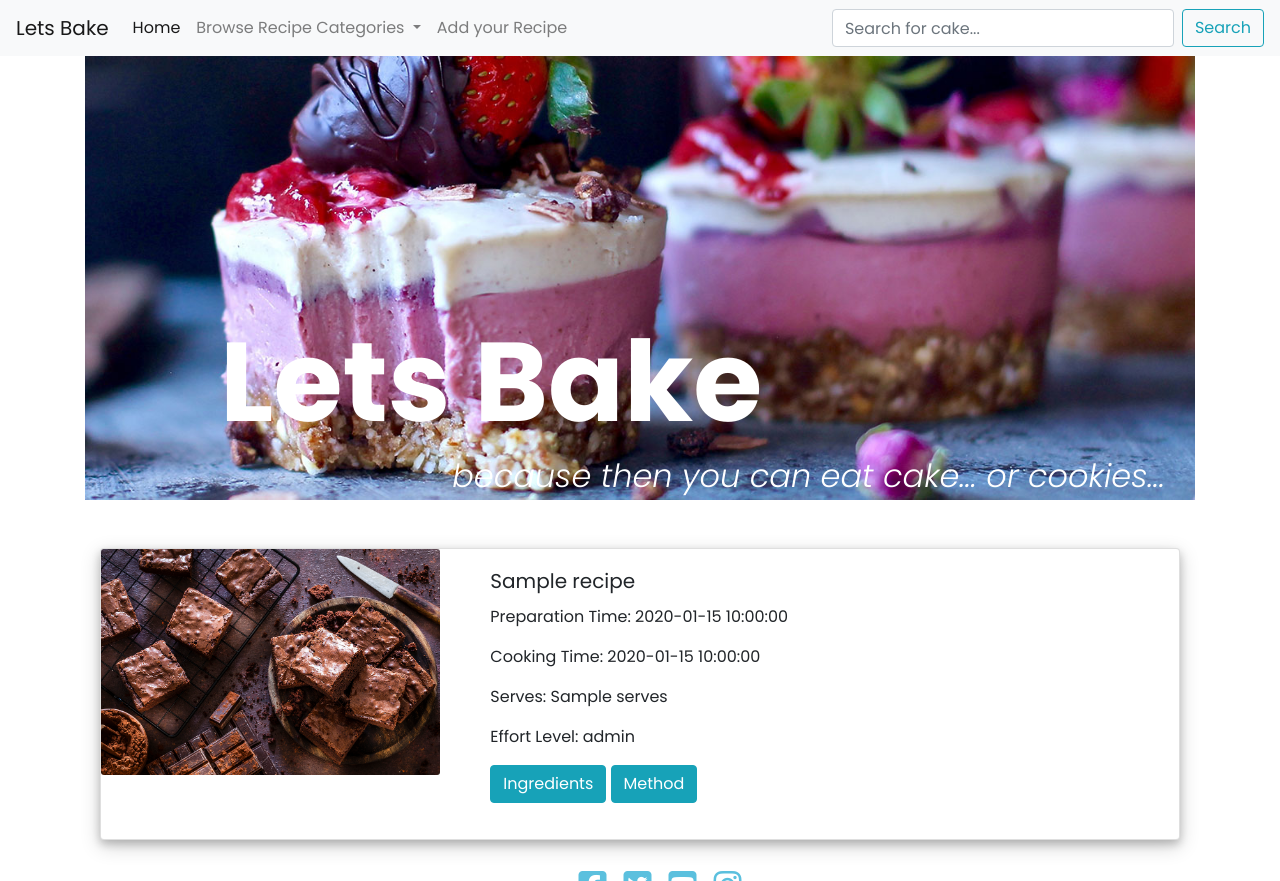
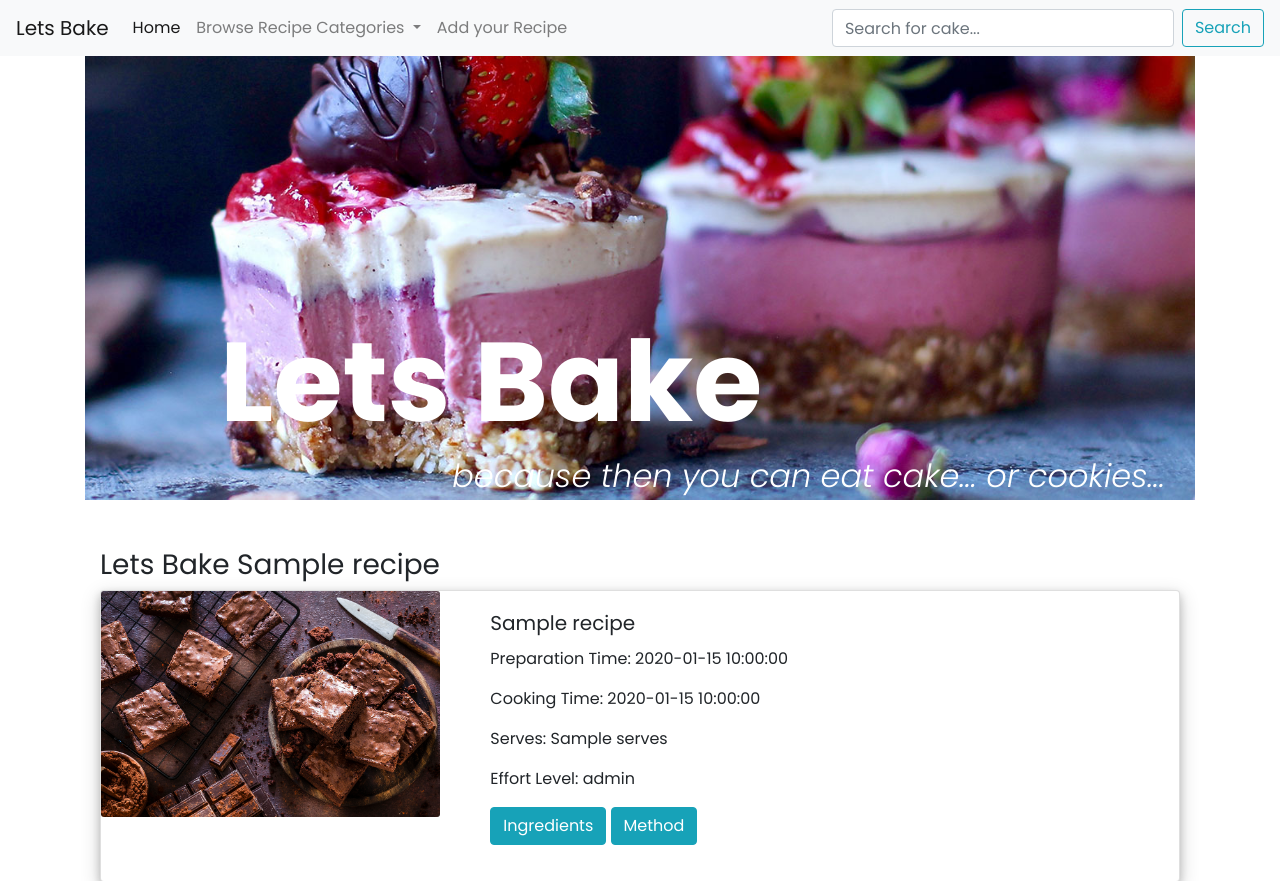
Before and after one commit to ClaireRoberts1403/MilestoneProject3LetsBake, a Flask app: page /category/1 in a window 1280 px wide. Shown: the top 881 px of the page. Run offline with Flask 2, Linux system fonts and the light colour scheme; a database or web service that is not in the repository returns one stand-in record (values such as "Sample title"); some libraries are stand-ins or nearby versions.

Commit message:
category added to title on category page

```diff
--- a/templates/category_page.html
+++ b/templates/category_page.html
@@ -16,6 +16,8 @@
 {% for recipe in Recipes %}
 <div class="container-fluid">
     <br>
+    <h3>            Lets Bake {{recipe.category_name}}</h1>
+</h3>
     <div class="card mb-3 recipe_card">
         <div class="row gutters">
             <div class="col-md-4">
```
